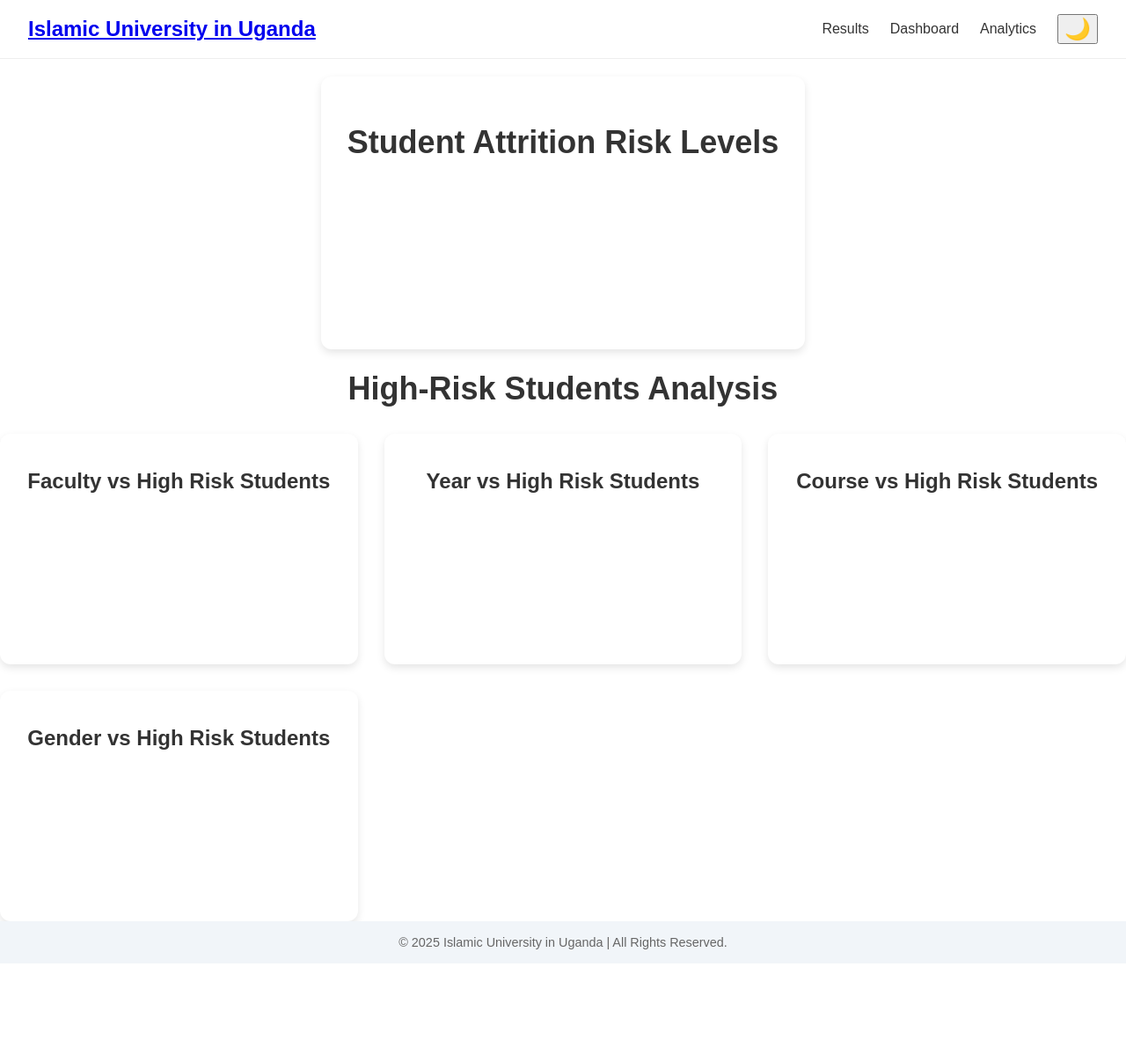
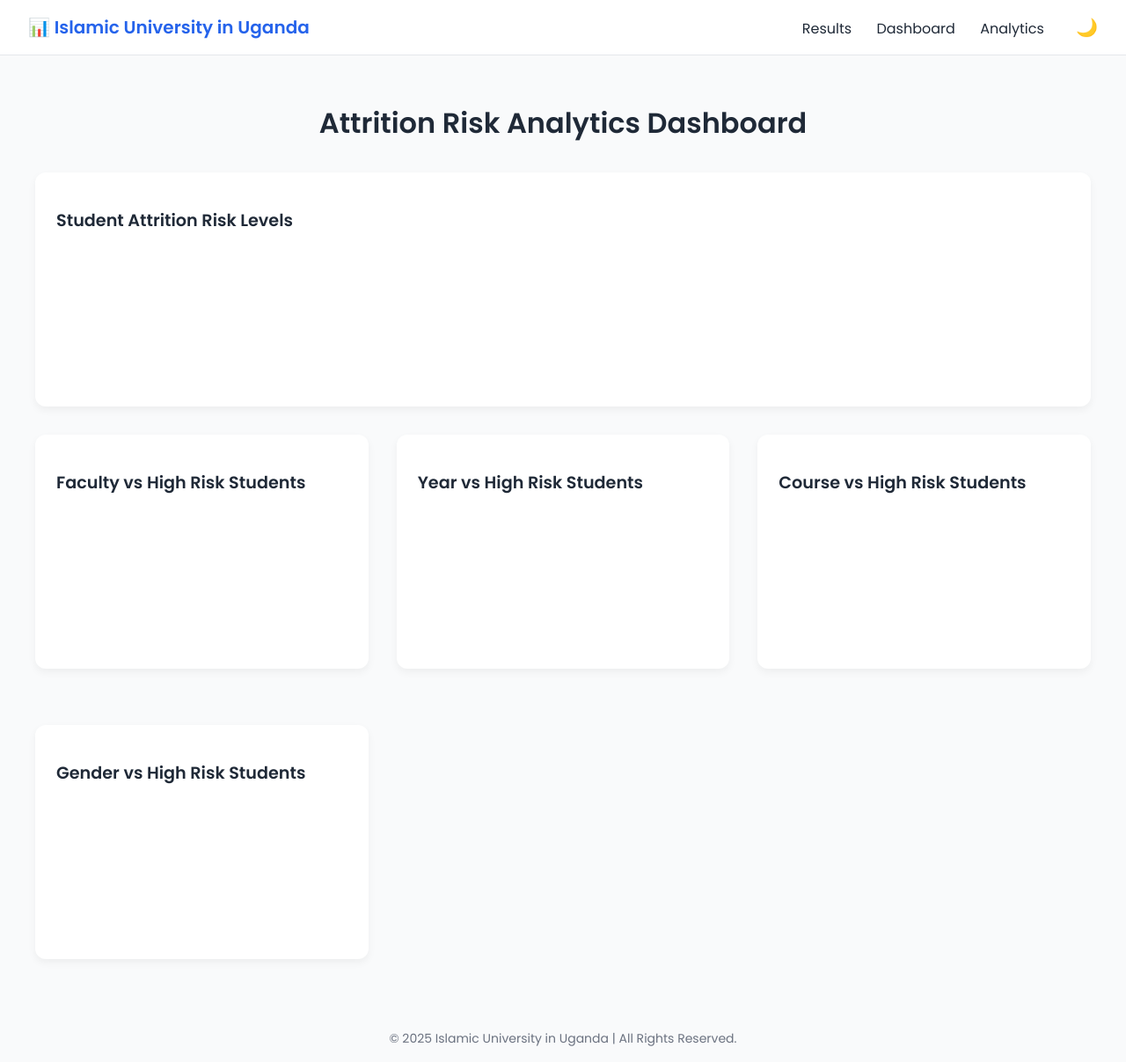
Before and after one commit to Learnli23/Aisha, a Django app: template app/templates/attrition_dashboard.html in a window 1280 px wide. Shown: the whole page at 88% size. Before the commit the page ends 1095 px from the top, so only its background shows below. Run offline with Django 5.2, Linux system fonts and the light colour scheme; the template is opened without the code that fills it, so the values that code supplies are empty; a map, chart or similar area stays blank.

Commit message:
Update attrition_dashboard.html

```diff
--- a/app/templates/attrition_dashboard.html
+++ b/app/templates/attrition_dashboard.html
@@ -1,200 +1,164 @@
 <!DOCTYPE html>
 <html lang="en">
 <head>
-    <meta charset="UTF-8">
+  <meta charset="UTF-8" />
   <title>Attrition Risk Levels</title>
   <script src="https://cdn.jsdelivr.net/npm/chart.js"></script>
+  <link href="https://fonts.googleapis.com/css2?family=Poppins:wght@400;600&display=swap" rel="stylesheet">
+
   <style>
     :root {
-            --primary-color: #0056b3;
-            --text-color: #333;
-            --background-light: #ffffff;
-            --background-dark: #111827;
-            --text-light: #f9fafb;
+      --primary: #2563eb;
+      --bg: #f9fafb;
+      --bg-dark: #111827;
+      --card-bg: #ffffff;
+      --card-dark-bg: #1f2937;
+      --text: #1f2937;
+      --text-light: #f3f4f6;
     }
 
-        [data-theme="dark"] {
-            --background-light: var(--background-dark);
-            --text-color: var(--text-light);
+    [data-theme='dark'] {
+      --bg: var(--bg-dark);
+      --card-bg: var(--card-dark-bg);
+      --text: var(--text-light);
     }
 
     body {
       margin: 0;
-            display: flex;
-            flex-direction: column;
-            min-height: 100vh;
       font-family: 'Poppins', sans-serif;
-            background: var(--background-light);
-            color: var(--text-color);
-            transition: background 0.3s, color 0.3s;
+      background-color: var(--bg);
+      color: var(--text);
+      transition: all 0.3s ease;
     }
 
     header {
-            backdrop-filter: blur(10px);
-            background: rgba(255, 255, 255, 0.8);
-            position: sticky;
-            top: 0;
-            z-index: 999;
+      padding: 1rem 2rem;
       display: flex;
       justify-content: space-between;
       align-items: center;
-            padding: 1rem 2rem;
-            border-bottom: 1px solid #eee;
-            transition: background 0.3s;
+      background-color: #fff;
+      border-bottom: 1px solid #e5e7eb;
+      position: sticky;
+      top: 0;
+      z-index: 1000;
     }
 
-        [data-theme="dark"] header {
-            background: rgba(17, 24, 39, 0.8);
+    [data-theme='dark'] header {
+      background-color: #1f2937;
     }
 
-        .logo {
-            font-size: 1.5rem;
+    .logo a {
+      text-decoration: none;
+      color: var(--primary);
       font-weight: 700;
-            color: var(--primary-color);
-            display: flex;
-            align-items: center;
-            gap: 0.5rem;
-        }
-
-        nav {
-            display: flex;
-            gap: 1.5rem;
-            align-items: center;
+      font-size: 1.25rem;
     }
 
     nav a {
+      margin-left: 1.5rem;
       text-decoration: none;
-            color: var(--text-color);
+      color: var(--text);
       font-weight: 500;
-            transition: color 0.3s;
     }
 
     nav a:hover {
-            color: var(--primary-color);
+      color: var(--primary);
     }
 
     .toggle-theme {
+      margin-left: 2rem;
       cursor: pointer;
-            font-size: 1.5rem;
-            color: var(--primary-color);
+      font-size: 1.25rem;
+      color: var(--primary);
     }
 
-        main {
-            flex: 1;
+    .dashboard-wrapper {
+      padding: 2rem;
+      max-width: 1200px;
+      margin: auto;
+    }
+
+    .dashboard-title {
+      font-size: 2rem;
+      font-weight: 600;
+      margin-bottom: 2rem;
+      text-align: center;
+    }
+
+    .card {
+      background-color: var(--card-bg);
+      border-radius: 12px;
+      box-shadow: 0px 4px 10px rgba(0, 0, 0, 0.05);
+      padding: 1.5rem;
+      margin-bottom: 2rem;
+      transition: background-color 0.3s;
+    }
+
+    .card h2 {
+      margin-bottom: 1rem;
+      font-size: 1.2rem;
+      font-weight: 600;
+    }
+
+    .grid {
+      display: grid;
+      grid-template-columns: repeat(auto-fit, minmax(300px, 1fr));
+      gap: 2rem;
     }
 
     footer {
-            background: #f1f5f9;
-            color: #666;
       text-align: center;
       padding: 1rem;
-            font-size: 0.9rem;
+      font-size: 0.875rem;
+      color: #6b7280;
     }
 
-        [data-theme="dark"] footer {
-            background: #1f2937;
+    [data-theme='dark'] footer {
+      background-color: #1f2937;
       color: #ccc;
-        }
-
-        .chart-container {
-            background: white;
-            padding: 30px;
-            border-radius: 12px;
-            box-shadow: 0px 4px 10px rgba(0,0,0,0.1);
-            max-width: 800px;
-            margin: auto;
-            text-align: center;
-            margin-top: 20px;
-        }
-
-        .charts-grid {
-            display: grid;
-            grid-template-columns: repeat(auto-fit, minmax(400px, 1fr));
-            gap: 30px;
-        }
-
-        .chart-card {
-            background: white;
-            padding: 20px;
-            border-radius: 12px;
-            box-shadow: 0px 4px 10px rgba(0,0,0,0.1);
-            text-align: center;
-        }
-
-        h1 {
-            text-align: center;
-            margin-bottom: 30px;
-            font-size: 36px;
-            color: #333;
     }
   </style>
 </head>
-<body>
+<body data-theme="light">
   <header>
     <div class="logo">
-    <a href="{% url 'home' %}">
-        <i data-feather="bar-chart-2"></i>Islamic University in Uganda
-    </a>
+      <a href="{% url 'home' %}">📊 Islamic University in Uganda</a>
     </div>
     <nav>
       <a href="{% url 'view_analysis_results' %}">Results</a>
       <a href="{% url 'dashboard' %}">Dashboard</a>
       <a href="{% url 'attrition_dashboard' %}">Analytics</a>
-            <button class="toggle-theme" id="themeToggle">🌙</button>
+      <span class="toggle-theme" id="themeToggle">🌙</span>
     </nav>
   </header>
 
-    <!-- Pie Chart: Attrition Risk Levels -->
-    <div class="chart-container">
-        <h1>Student Attrition Risk Levels</h1>
+  <div class="dashboard-wrapper">
+    <h1 class="dashboard-title">Attrition Risk Analytics Dashboard</h1>
+
+    <!-- Pie Chart Card -->
+    <div class="card">
+      <h2>Student Attrition Risk Levels</h2>
       <canvas id="riskChart"></canvas>
     </div>
 
-    <script>
-        const ctx = document.getElementById('riskChart').getContext('2d');
-        const riskChart = new Chart(ctx, {
-            type: 'pie',
-            data: {
-                labels: {{ labels|safe }},
-                datasets: [{
-                    data: {{ counts|safe }},
-                    backgroundColor: [
-                        'rgba(75, 192, 192, 0.6)',   // Low - Teal
-                        'rgba(255, 206, 86, 0.6)',   // Medium - Yellow
-                        'rgba(255, 99, 132, 0.6)'    // High - Red
-                    ],
-                    borderWidth: 1
-                }]
-            },
-            options: {
-                responsive: true,
-                plugins: {
-                    legend: {
-                        position: 'bottom'
-                    }
-                }
-            }
-        });
-    </script>
-
-    <!-- Other Charts Section -->
-    <h1>High-Risk Students Analysis</h1>
-    <div class="charts-grid">
-        <div class="chart-card">
+    <!-- Grid of Bar & Doughnut Charts -->
+    <div class="grid">
+      <div class="card">
         <h2>Faculty vs High Risk Students</h2>
         <canvas id="facultyRiskChart"></canvas>
       </div>
-        <div class="chart-card">
+      <div class="card">
         <h2>Year vs High Risk Students</h2>
         <canvas id="yearRiskChart"></canvas>
       </div>
-        <div class="chart-card">
+      <div class="card">
         <h2>Course vs High Risk Students</h2>
         <canvas id="courseRiskChart"></canvas>
       </div>
-        <div class="chart-card">
+      <div class="card">
         <h2>Gender vs High Risk Students</h2>
         <canvas id="genderRiskChart"></canvas>
+      </div>
     </div>
   </div>
 
@@ -202,21 +166,37 @@
     &copy; 2025 Islamic University in Uganda | All Rights Reserved.
   </footer>
 
+  <!-- Chart.js & Theme Script -->
   <script>
-        // Theme toggle
     const toggleBtn = document.getElementById('themeToggle');
     toggleBtn.addEventListener('click', () => {
       const html = document.documentElement;
-            if (html.getAttribute('data-theme') === 'light') {
-                html.setAttribute('data-theme', 'dark');
-                toggleBtn.textContent = '☀️';
-            } else {
-                html.setAttribute('data-theme', 'light');
-                toggleBtn.textContent = '🌙';
+      const isDark = html.getAttribute('data-theme') === 'dark';
+      html.setAttribute('data-theme', isDark ? 'light' : 'dark');
+      toggleBtn.textContent = isDark ? '🌙' : '☀️';
+    });
+
+    const riskCtx = document.getElementById('riskChart').getContext('2d');
+    new Chart(riskCtx, {
+      type: 'pie',
+      data: {
+        labels: {{ labels|safe }},
+        datasets: [{
+          data: {{ counts|safe }},
+          backgroundColor: [
+            'rgba(75, 192, 192, 0.6)',
+            'rgba(255, 206, 86, 0.6)',
+            'rgba(255, 99, 132, 0.6)'
+          ],
+          borderWidth: 1
+        }]
+      },
+      options: {
+        responsive: true,
+        plugins: { legend: { position: 'bottom' } }
       }
     });
 
-        // Faculty Risk Chart
     const facultyCtx = document.getElementById('facultyRiskChart').getContext('2d');
     new Chart(facultyCtx, {
       type: 'bar',
@@ -230,13 +210,10 @@
       },
       options: {
         responsive: true,
-                scales: {
-                    y: { beginAtZero: true }
-                }
+        scales: { y: { beginAtZero: true } }
       }
     });
 
-        // Year Risk Chart
     const yearCtx = document.getElementById('yearRiskChart').getContext('2d');
     new Chart(yearCtx, {
       type: 'bar',
@@ -250,13 +227,10 @@
       },
       options: {
         responsive: true,
-                scales: {
-                    y: { beginAtZero: true }
-                }
+        scales: { y: { beginAtZero: true } }
       }
     });
 
-        // Course Risk Chart
     const courseCtx = document.getElementById('courseRiskChart').getContext('2d');
     new Chart(courseCtx, {
       type: 'bar',
@@ -271,13 +245,10 @@
       options: {
         responsive: true,
         indexAxis: 'y',
-                scales: {
-                    x: { beginAtZero: true }
-                }
+        scales: { x: { beginAtZero: true } }
       }
     });
 
-        // Gender Risk Chart
     const genderCtx = document.getElementById('genderRiskChart').getContext('2d');
     new Chart(genderCtx, {
       type: 'doughnut',
@@ -294,11 +265,7 @@
       },
       options: {
         responsive: true,
-                plugins: {
-                    legend: {
-                        position: 'bottom'
-                    }
-                }
+        plugins: { legend: { position: 'bottom' } }
       }
     });
   </script>
```
Lines whose indentation alone changed are shown as unchanged.
